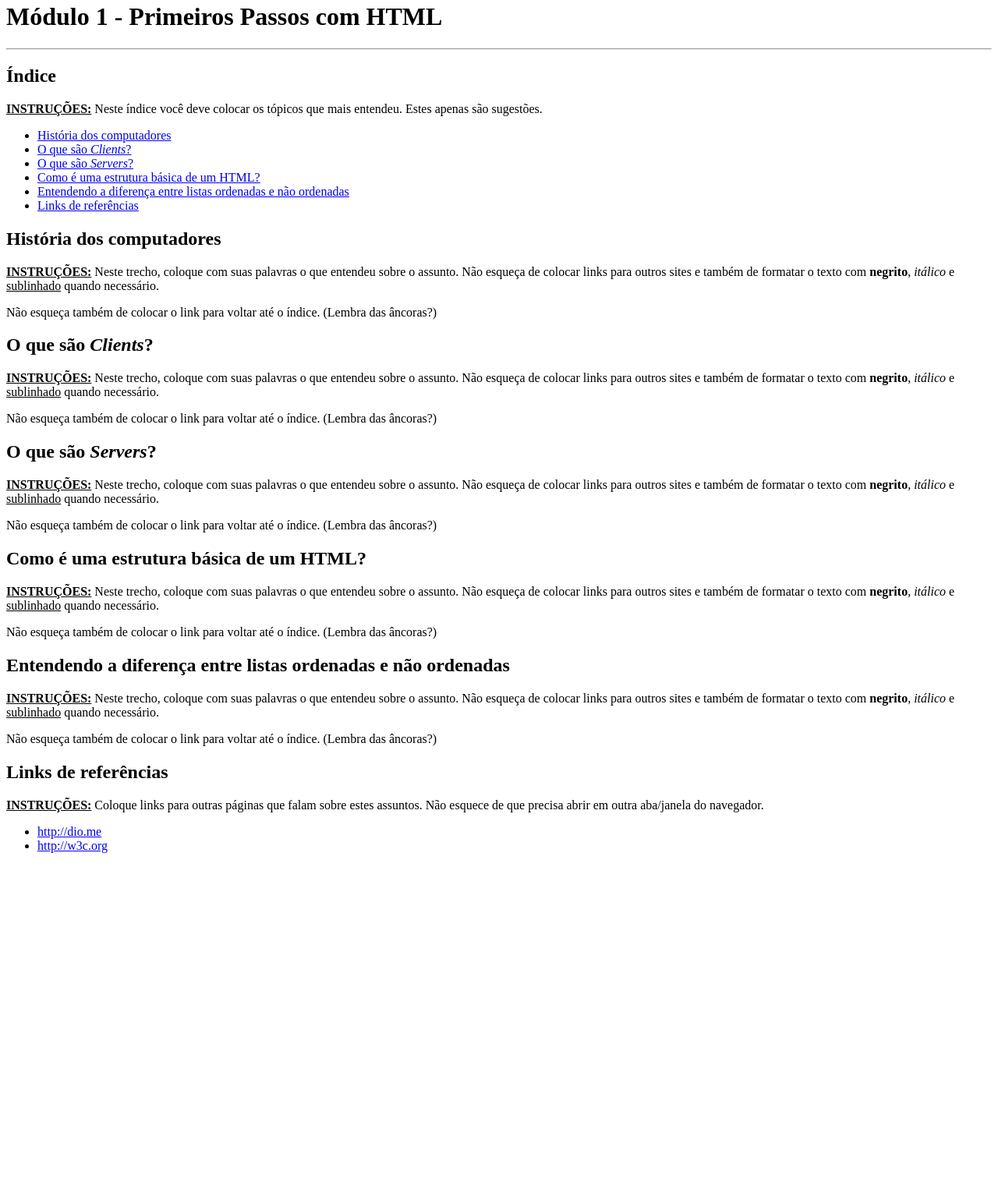
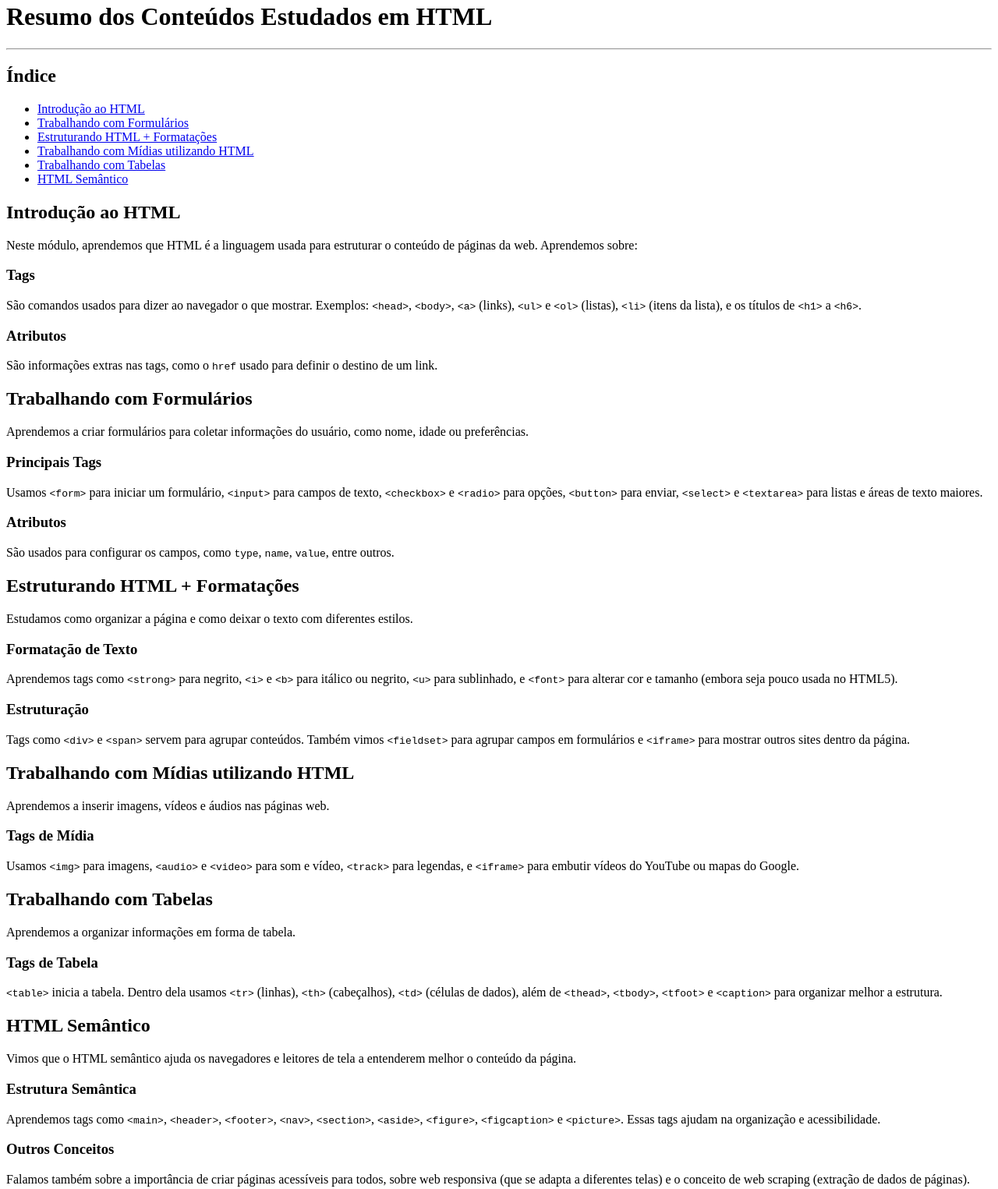
Before and after one commit to digitalinnovationone/trilha-html-modulo-1, a plain HTML site: page index.html in a window 1280 px wide. Shown: the part 18-1543 px from the top of the page at 78% size. Before the commit the page ends 1128 px from the top, so only its background shows below. Drawn offline with Linux system fonts and the light colour scheme.

Commit message:
Feito o desafio do módulo HTML
Feito o desafio do módulo HTML

```diff
--- a/index.html
+++ b/index.html
@@ -1,3 +1,74 @@
+<!DOCTYPE html>
+<html lang="pt-br">
+<head>
+    <meta charset="UTF-8">
+    <meta name="viewport" content="width=device-width, initial-scale=1.0">
+    <title>Aulas HTML</title>
+</head>
+<body>
+    <h1>Resumo dos Conteúdos Estudados em HTML</h1>
+    <hr/>
+        <h2>Índice</h2>
+            <ul>
+                <li><a href="#modulo1">Introdução ao HTML</a></li>
+                <li><a href="#modulo2">Trabalhando com Formulários</a></li>
+                <li><a href="#modulo3">Estruturando HTML + Formatações</a></li>
+                <li><a href="#modulo4">Trabalhando com Mídias utilizando HTML</a></li>
+                <li><a href="#modulo5">Trabalhando com Tabelas</a></li>
+                <li><a href="#modulo6">HTML Semântico</a></li>
+            </ul>
+
+        <h2 id="modulo1">Introdução ao HTML</h2>
+            <p>Neste módulo, aprendemos que HTML é a linguagem usada para estruturar o conteúdo de páginas da web. Aprendemos sobre:</p>
+
+            <h3>Tags</h3>
+                <p>São comandos usados para dizer ao navegador o que mostrar. Exemplos: <code>&lt;head&gt;</code>, <code>&lt;body&gt;</code>, <code>&lt;a&gt;</code> (links), <code>&lt;ul&gt;</code> e <code>&lt;ol&gt;</code> (listas), <code>&lt;li&gt;</code> (itens da lista), e os títulos de <code>&lt;h1&gt;</code> a <code>&lt;h6&gt;</code>.</p>
+
+            <h3>Atributos</h3>
+                <p>São informações extras nas tags, como o <code>href</code> usado para definir o destino de um link.</p>
+
+        <h2 id="modulo2">Trabalhando com Formulários</h2>
+            <p>Aprendemos a criar formulários para coletar informações do usuário, como nome, idade ou preferências.</p>
+
+            <h3>Principais Tags</h3>
+                <p>Usamos <code>&lt;form&gt;</code> para iniciar um formulário, <code>&lt;input&gt;</code> para campos de texto, <code>&lt;checkbox&gt;</code> e <code>&lt;radio&gt;</code> para opções, <code>&lt;button&gt;</code> para enviar, <code>&lt;select&gt;</code> e <code>&lt;textarea&gt;</code> para listas e áreas de texto maiores.</p>
+
+            <h3>Atributos</h3>
+                <p>São usados para configurar os campos, como <code>type</code>, <code>name</code>, <code>value</code>, entre outros.</p>
+
+        <h2 id="modulo3">Estruturando HTML + Formatações</h2>
+            <p>Estudamos como organizar a página e como deixar o texto com diferentes estilos.</p>
+
+            <h3>Formatação de Texto</h3>
+                <p>Aprendemos tags como <code>&lt;strong&gt;</code> para negrito, <code>&lt;i&gt;</code> e <code>&lt;b&gt;</code> para itálico ou negrito, <code>&lt;u&gt;</code> para sublinhado, e <code>&lt;font&gt;</code> para alterar cor e tamanho (embora seja pouco usada no HTML5).</p>
+
+            <h3>Estruturação</h3>
+                <p>Tags como <code>&lt;div&gt;</code> e <code>&lt;span&gt;</code> servem para agrupar conteúdos. Também vimos <code>&lt;fieldset&gt;</code> para agrupar campos em formulários e <code>&lt;iframe&gt;</code> para mostrar outros sites dentro da página.</p>
+
+        <h2 id="modulo4">Trabalhando com Mídias utilizando HTML</h2>
+            <p>Aprendemos a inserir imagens, vídeos e áudios nas páginas web.</p>
+
+            <h3>Tags de Mídia</h3>
+                <p>Usamos <code>&lt;img&gt;</code> para imagens, <code>&lt;audio&gt;</code> e <code>&lt;video&gt;</code> para som e vídeo, <code>&lt;track&gt;</code> para legendas, e <code>&lt;iframe&gt;</code> para embutir vídeos do YouTube ou mapas do Google.</p>
+
+        <h2 id="modulo5">Trabalhando com Tabelas</h2>
+            <p>Aprendemos a organizar informações em forma de tabela.</p>
+
+            <h3>Tags de Tabela</h3>
+                <p><code>&lt;table&gt;</code> inicia a tabela. Dentro dela usamos <code>&lt;tr&gt;</code> (linhas), <code>&lt;th&gt;</code> (cabeçalhos), <code>&lt;td&gt;</code> (células de dados), além de <code>&lt;thead&gt;</code>, <code>&lt;tbody&gt;</code>, <code>&lt;tfoot&gt;</code> e <code>&lt;caption&gt;</code> para organizar melhor a estrutura.</p>
+
+        <h2 id="modulo6">HTML Semântico</h2>
+            <p>Vimos que o HTML semântico ajuda os navegadores e leitores de tela a entenderem melhor o conteúdo da página.</p>
+
+            <h3>Estrutura Semântica</h3>
+                <p>Aprendemos tags como <code>&lt;main&gt;</code>, <code>&lt;header&gt;</code>, <code>&lt;footer&gt;</code>, <code>&lt;nav&gt;</code>, <code>&lt;section&gt;</code>, <code>&lt;aside&gt;</code>, <code>&lt;figure&gt;</code>, <code>&lt;figcaption&gt;</code> e <code>&lt;picture&gt;</code>. Essas tags ajudam na organização e acessibilidade.</p>
+
+            <h3>Outros Conceitos</h3>
+                <p>Falamos também sobre a importância de criar páginas acessíveis para todos, sobre web responsiva (que se adapta a diferentes telas) e o conceito de web scraping (extração de dados de páginas).</p>
+
+</body>
+</html>
+
 <!DOCTYPE html>
 <html lang="en">
 <head>
```
